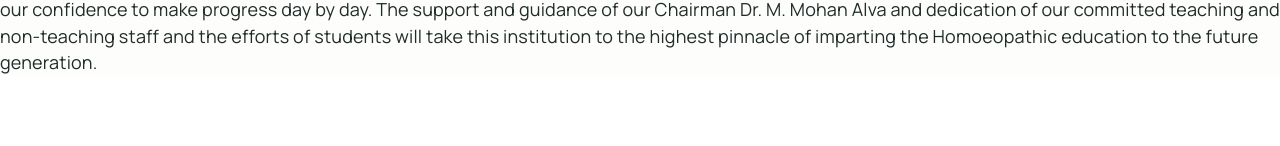
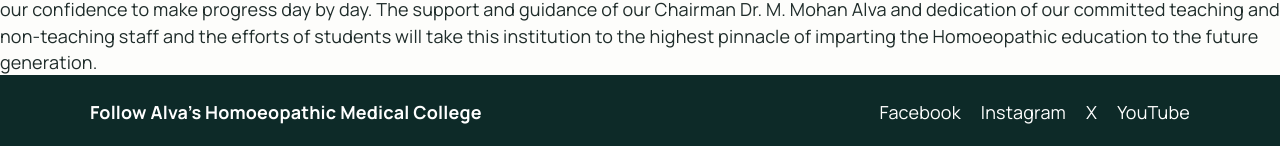
Before and after one commit to anoop139/alvas-homoeopathy-frontend, a React (Vite) app: page /about-college in a window 1280 px wide. Shown: the part 1065-1211 px from the top of the page. Before the commit the page ends 1140 px from the top, so only its background shows below. Built offline with nearby package versions, Linux system fonts and the light colour scheme.

Commit message:
Completed the design

```diff
--- a/src/Components/AboutCollage.css
+++ b/src/Components/AboutCollage.css
@@ -46,6 +46,43 @@
   line-height: 1.9;
 }
 
+.about-college-footer {
+  display: flex;
+  flex-wrap: wrap;
+  align-items: center;
+  justify-content: space-between;
+  gap: 16px 24px;
+  padding: 24px max(24px, calc((100% - 1100px) / 2));
+  background: var(--forest-deep);
+  color: var(--white);
+}
+
+.about-college-footer p {
+  margin: 0;
+  font-weight: 700;
+}
+
+.about-college-footer__social-links {
+  display: flex;
+  flex-wrap: wrap;
+  gap: 12px 20px;
+}
+
+.about-college-footer__social-links a {
+  color: var(--white);
+  text-decoration: none;
+}
+
+.about-college-footer__social-links a:hover,
+.about-college-footer__social-links a:focus-visible {
+  color: var(--gold);
+}
+
+.about-college-footer__social-links a:focus-visible {
+  outline: 2px solid var(--gold);
+  outline-offset: 4px;
+}
+
 @media (max-width: 640px) {
   .about-college-content {
     width: calc(100% - 32px);
@@ -56,4 +93,10 @@
     margin-bottom: 24px;
     border-radius: 14px;
   }
+
+  .about-college-footer {
+    flex-direction: column;
+    align-items: flex-start;
+    padding: 24px 16px;
+  }
 }
--- a/src/Components/AboutCollage.jsx
+++ b/src/Components/AboutCollage.jsx
@@ -4,44 +4,50 @@ import campusImage from '../Images/CollageCampus.jpg'
 
 function AboutCollage() {
   return (
-  <>
     <main className="about-college-placeholder">
       <SiteHeader />
       <h1 id="about-college-title">About College</h1>
       <img className="about-college-campus" src={campusImage} alt="Alva's Homeopathic Medical College campus" />
-    {/* <h1>hi </h1> */}
-    </main>
       <p className="AboutCollege">
         As economy is growing, and world is getting flatter, people all over the world are becoming more and more
-      conscious about their health &amp; wellbeing. This has driven a larger chunk of population towards exploring the
-      use of alternative means of curing aliments, which can be effective yet gentle on their body. Yes, you guessed
-      it right it was this vacuum which has placed homoeopathy as the second most popular mode of therapeutic
-      intervention practiced worldwide, according to WHO.
+        conscious about their health &amp; wellbeing. This has driven a larger chunk of population towards exploring
+        the use of alternative means of curing aliments, which can be effective yet gentle on their body. Yes, you
+        guessed it right it was this vacuum which has placed homoeopathy as the second most popular mode of
+        therapeutic intervention practiced worldwide, according to WHO.
       </p>
       <p className="AboutCollege">
-      Since 2004, Alva’s Homoeopathic Medical College has turned into one of the finest abodes, for quality education
-      in India which aims at providing you with the much-needed launching pad to take off a glorious career into this
-      field of health care. Its state-of-the-art infrastructure and an effective curriculum will ensure that students
-      will become a true world class Homoeopathic practitioner.
+        Since 2004, Alva’s Homoeopathic Medical College has turned into one of the finest abodes, for quality
+        education in India which aims at providing you with the much-needed launching pad to take off a glorious
+        career into this field of health care. Its state-of-the-art infrastructure and an effective curriculum will
+        ensure that students will become a true world class Homoeopathic practitioner.
       </p>
       <p className="AboutCollege">
-      Alva’s Homoeopathic Medical College, Moodbidri was one more feather in cap of Alva’s Education Foundation under
-      Health Science Education towards Holistic Medicine under AYUSH. It’s a dream of a great visionary Dr. M. Mohan
-      Alva. Seed of Alva’s Homoeopathic Medical College was sowed during mid of 2004 and First Batch of students
-      started this study course in 2005. College started with strength of four students and now reached to 749
-      students. As on today we are proud to have 373 Alumni, serving the suffering mankind at various corners of
-      India and at various level right from Private Practice, Post graduate study, Medical Officer at Government &amp;
-      as a research scholar.
+        Alva’s Homoeopathic Medical College, Moodbidri was one more feather in cap of Alva’s Education Foundation
+        under Health Science Education towards Holistic Medicine under AYUSH. It’s a dream of a great visionary Dr.
+        M. Mohan Alva. Seed of Alva’s Homoeopathic Medical College was sowed during mid of 2004 and First Batch of
+        students started this study course in 2005. College started with strength of four students and now reached
+        to 749 students. As on today we are proud to have 373 Alumni, serving the suffering mankind at various
+        corners of India and at various level right from Private Practice, Post graduate study, Medical Officer at
+        Government &amp; as a research scholar.
       </p>
       <p className="AboutCollege">
-      Alva’s Homoeopathic Medical College is being preferred by many of the Homoeopathic Doctors from various part of
-      the country to provide Homoeopathic Education to their Children and we are grateful to them. The encouragement
-      and faith in the institution from our well-wishers boosted our confidence to make progress day by day. The
-      support and guidance of our Chairman Dr. M. Mohan Alva and dedication of our committed teaching and
-      non-teaching staff and the efforts of students will take this institution to the highest pinnacle of imparting
-      the Homoeopathic education to the future generation.
+        Alva’s Homoeopathic Medical College is being preferred by many of the Homoeopathic Doctors from various part
+        of the country to provide Homoeopathic Education to their Children and we are grateful to them. The
+        encouragement and faith in the institution from our well-wishers boosted our confidence to make progress
+        day by day. The support and guidance of our Chairman Dr. M. Mohan Alva and dedication of our committed
+        teaching and non-teaching staff and the efforts of students will take this institution to the highest
+        pinnacle of imparting the Homoeopathic education to the future generation.
       </p>
-  </>
+      <footer className="about-college-footer">
+        <p>Follow Alva’s Homoeopathic Medical College</p>
+        <nav className="about-college-footer__social-links" aria-label="Social media">
+          <a href="https://m.facebook.com/ahmc.official/" target="_blank" rel="noreferrer">Facebook</a>
+          <a href="https://instagram.com/ahmc.official?igshid=177ug59wuzplk" target="_blank" rel="noreferrer">Instagram</a>
+          <a href="https://twitter.com/OfficialAhmc?s=09" target="_blank" rel="noreferrer">X</a>
+          <a href="https://www.youtube.com/channel/UCy8HW-j_mFfEQRf-vnx4oYw" target="_blank" rel="noreferrer">YouTube</a>
+        </nav>
+      </footer>
+    </main>
   )
 }
 
```
Lines whose indentation alone changed are shown as unchanged.
